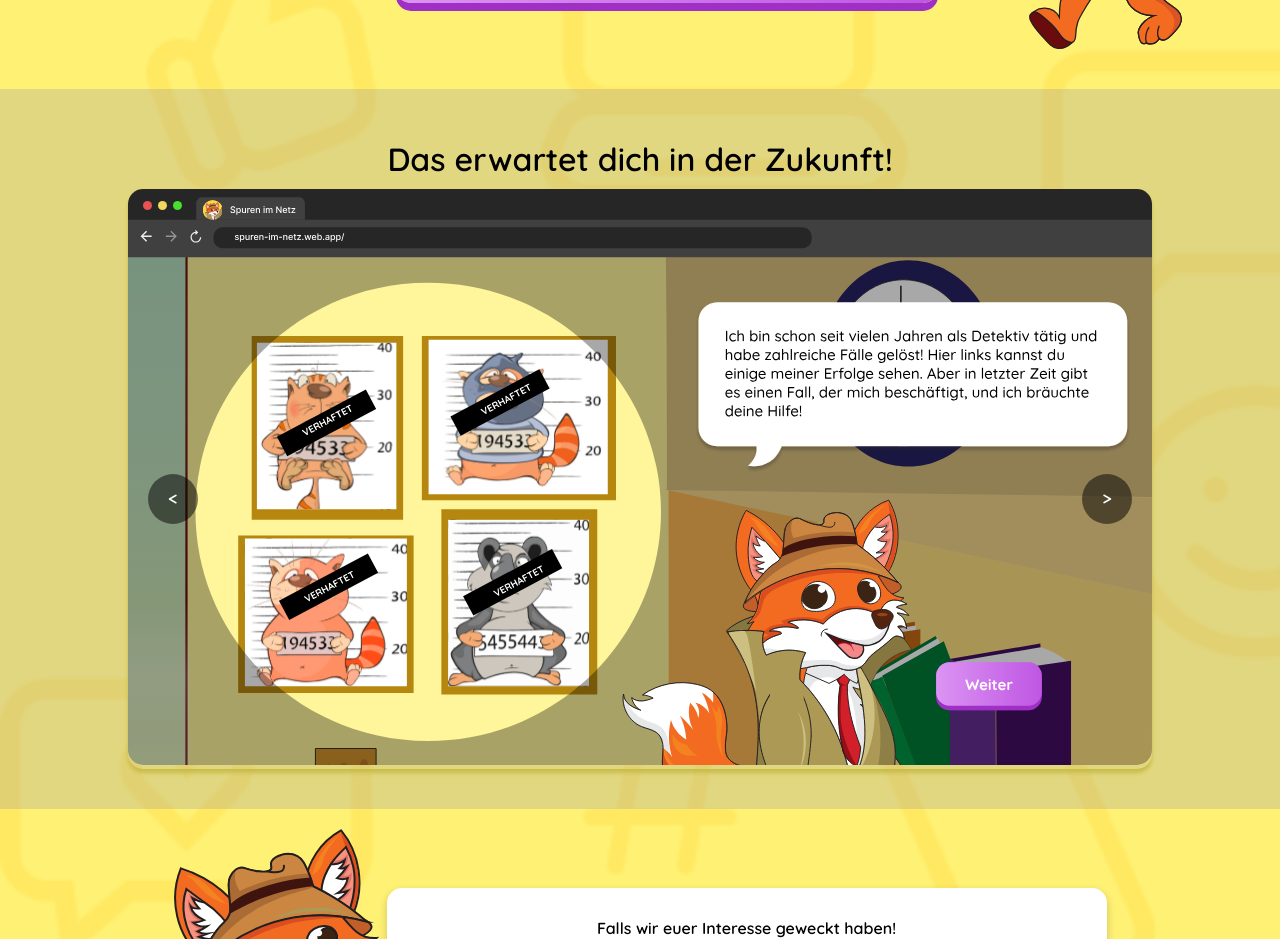
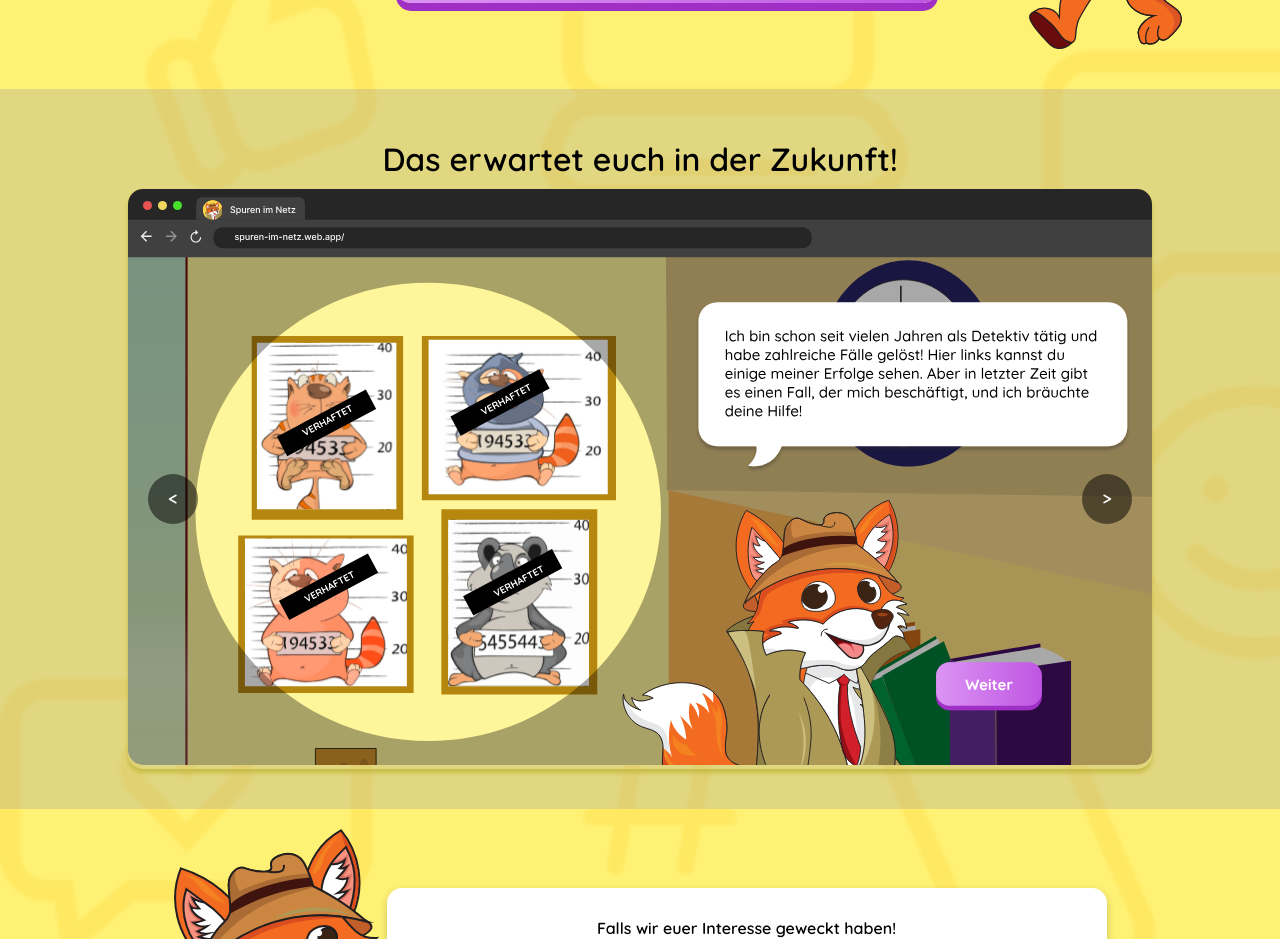
Before and after one commit to LilJane96/spuren-im-netz, a React (Create React App) app in the folder my-app/: page / in a window 1280 px wide. Shown: the part 1820-2759 px from the top of the page. Built offline with nearby package versions, Linux system fonts and the light colour scheme.

Commit message:
fix typo and update manifest.json

```diff
--- a/my-app/src/components/Final/FinalFrameThree.js
+++ b/my-app/src/components/Final/FinalFrameThree.js
@@ -36,7 +36,7 @@ export default function FinalFrameThree() {
           <div className="bubble speech">
             <div className="circle"></div>
             <p style={{ fontWeight: "light" }}>
-              Vielen Dank, dass du mir geholfen hast! Ich habe ihn endlich nach mehreren Wochen erwischt. Das hätte ich ohne deine Hilfe nicht geschafft! Klicker auf weiter und hole dir deine Belohnung ab!
+              Vielen Dank, dass du mir geholfen hast! Ich habe ihn endlich nach mehreren Wochen erwischt. Das hätte ich ohne deine Hilfe nicht geschafft! Klicke auf weiter und hole dir deine Belohnung ab!
             </p>
           </div>
         </div>
--- a/my-app/src/pages/Home/Home.js
+++ b/my-app/src/pages/Home/Home.js
@@ -110,7 +110,7 @@ function Home() {
     </div>
 
     <div className="row4">
-      <h1 style={{textAlign: "center"}}>Das erwartet dich in der Zukunft!</h1>
+      <h1 style={{textAlign: "center"}}>Das erwartet euch in der Zukunft!</h1>
         <Slideshow images={images} duration={3000} />
     </div>
     <div className="row5">
```
Also changed, not shown: my-app/public/manifest.json.
